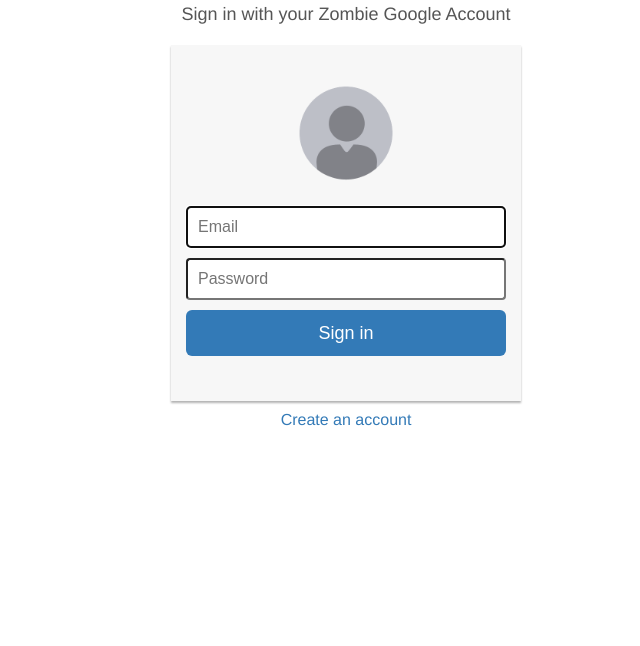
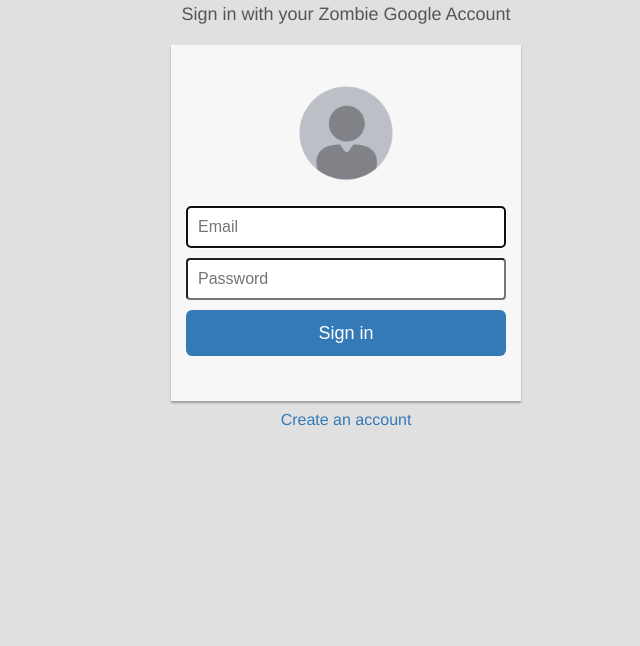
Before and after one commit to pabloduran17/booglelogin, a plain HTML site: page index.html in a window 1280 px wide. Shown: the part 154-800 px from the top of the page, without its empty margins (294-934 px from the left). Drawn offline with Linux system fonts and the light colour scheme.

Commit message:
practicar con git

```diff
--- a/index.html
+++ b/index.html
@@ -8,7 +8,7 @@
     <link rel="stylesheet" href="style.css">
 </head>
 
-<body>
+<body style="background-color:#e0e0e0">
 
 <div class=" container">
     <div class=" logo-block">
```
